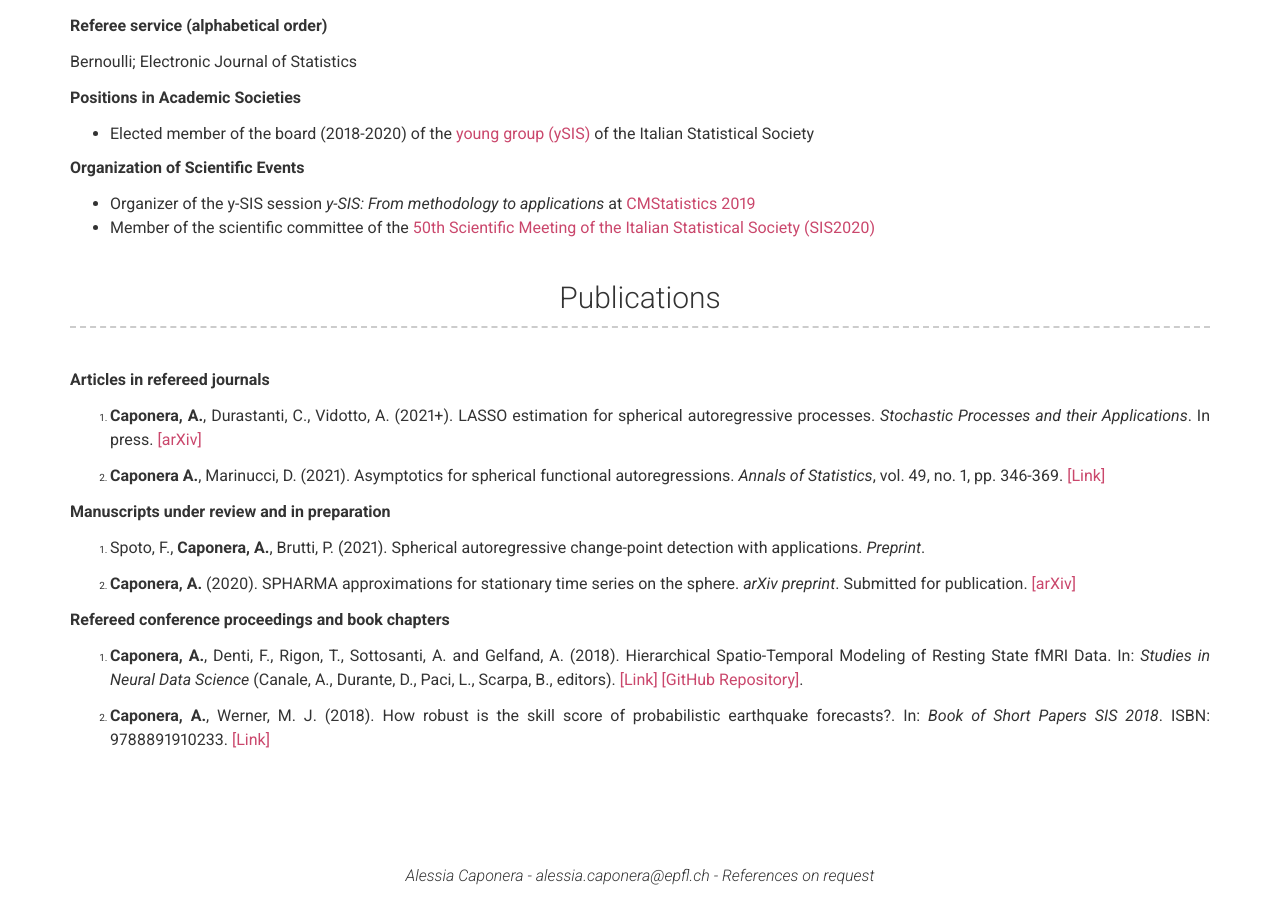
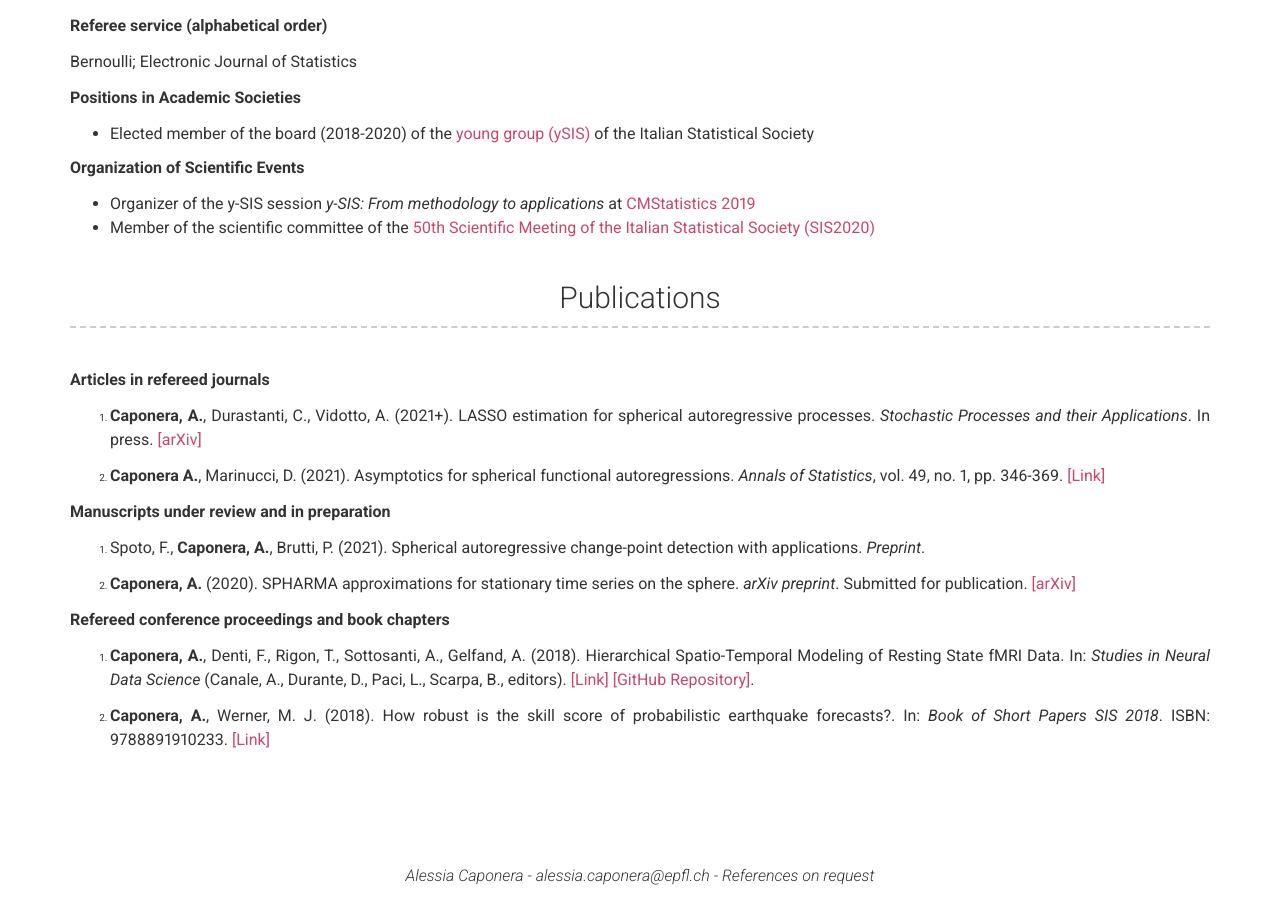
Before and after one commit to alessiacaponera/alessiacaponera.github.io, a Jekyll site: the page built from index.md, in a window 1280 px wide and 900 px high, scrolled down 1749 px. Built offline with Jekyll 4.4.1, drawn with Linux system fonts in a browser that asks for light colours.

Commit message:
Update _config.yml

```diff
--- a/_config.yml
+++ b/_config.yml
@@ -75,7 +75,7 @@ more_content: |
 
     **Refereed conference proceedings and book chapters**
 
-    1. **Caponera, A.**, Denti, F., Rigon, T., Sottosanti, A. and Gelfand, A. (2018). Hierarchical Spatio-Temporal Modeling of Resting State fMRI Data. In: *Studies in Neural Data Science* (Canale, A., Durante, D., Paci, L., Scarpa, B., editors). [[Link]](https://www.springer.com/us/book/9783030000387) [[GitHub Repository]](https://github.com/tommasorigon/StartUpResearch).
+    1. **Caponera, A.**, Denti, F., Rigon, T., Sottosanti, A., Gelfand, A. (2018). Hierarchical Spatio-Temporal Modeling of Resting State fMRI Data. In: *Studies in Neural Data Science* (Canale, A., Durante, D., Paci, L., Scarpa, B., editors). [[Link]](https://www.springer.com/us/book/9783030000387) [[GitHub Repository]](https://github.com/tommasorigon/StartUpResearch).
 
     1. **Caponera, A.**, Werner, M. J. (2018). How robust is the skill score of probabilistic earthquake forecasts?. In: *Book of Short Papers SIS 2018*. ISBN: 9788891910233. [[Link]](https://it.pearson.com/content/dam/region-core/italy/pearson-italy/pdf/Docenti/ISTITUZIONI%20-%20HE%20-%20PDF%20-%20SIS%20V2.pdf)
 
```
